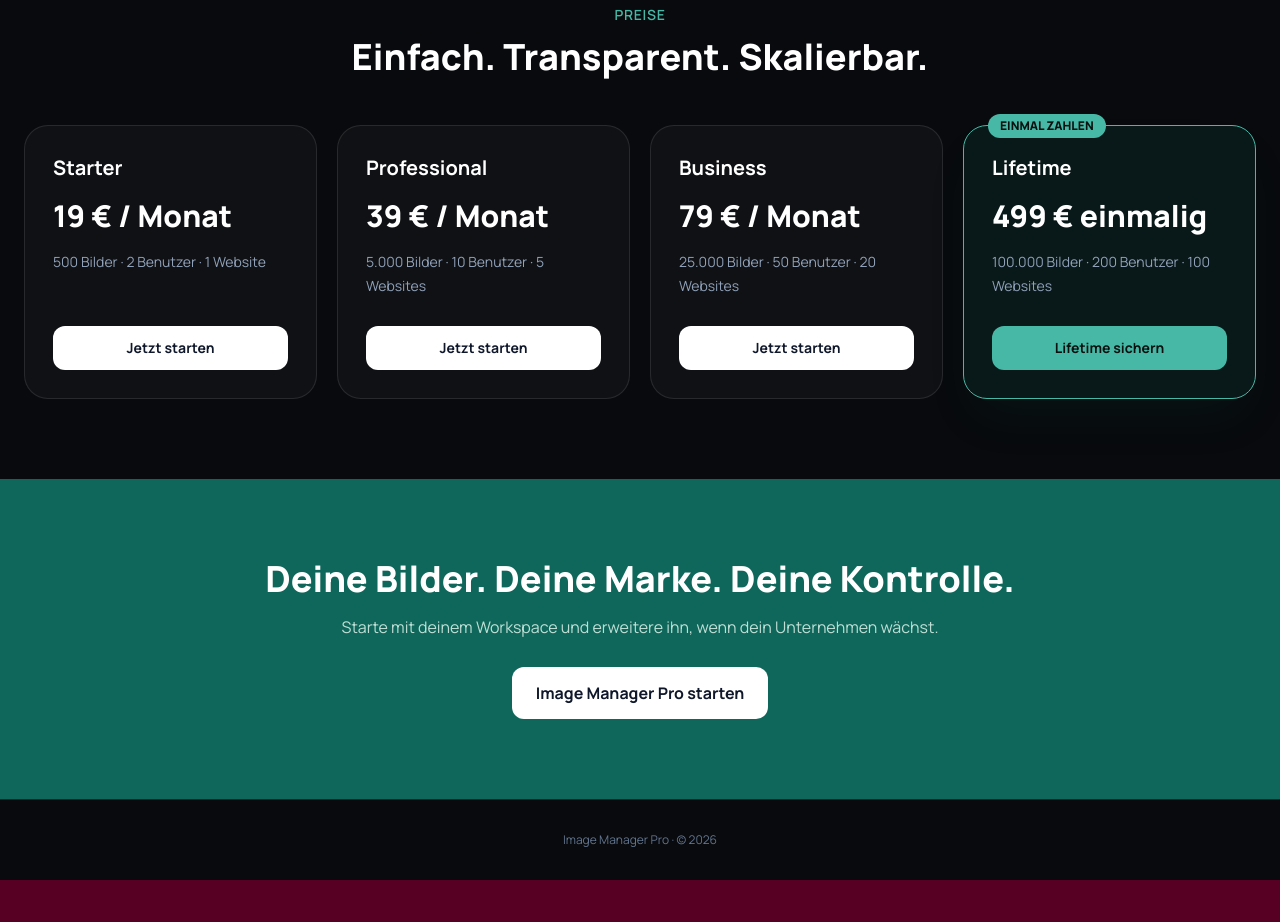
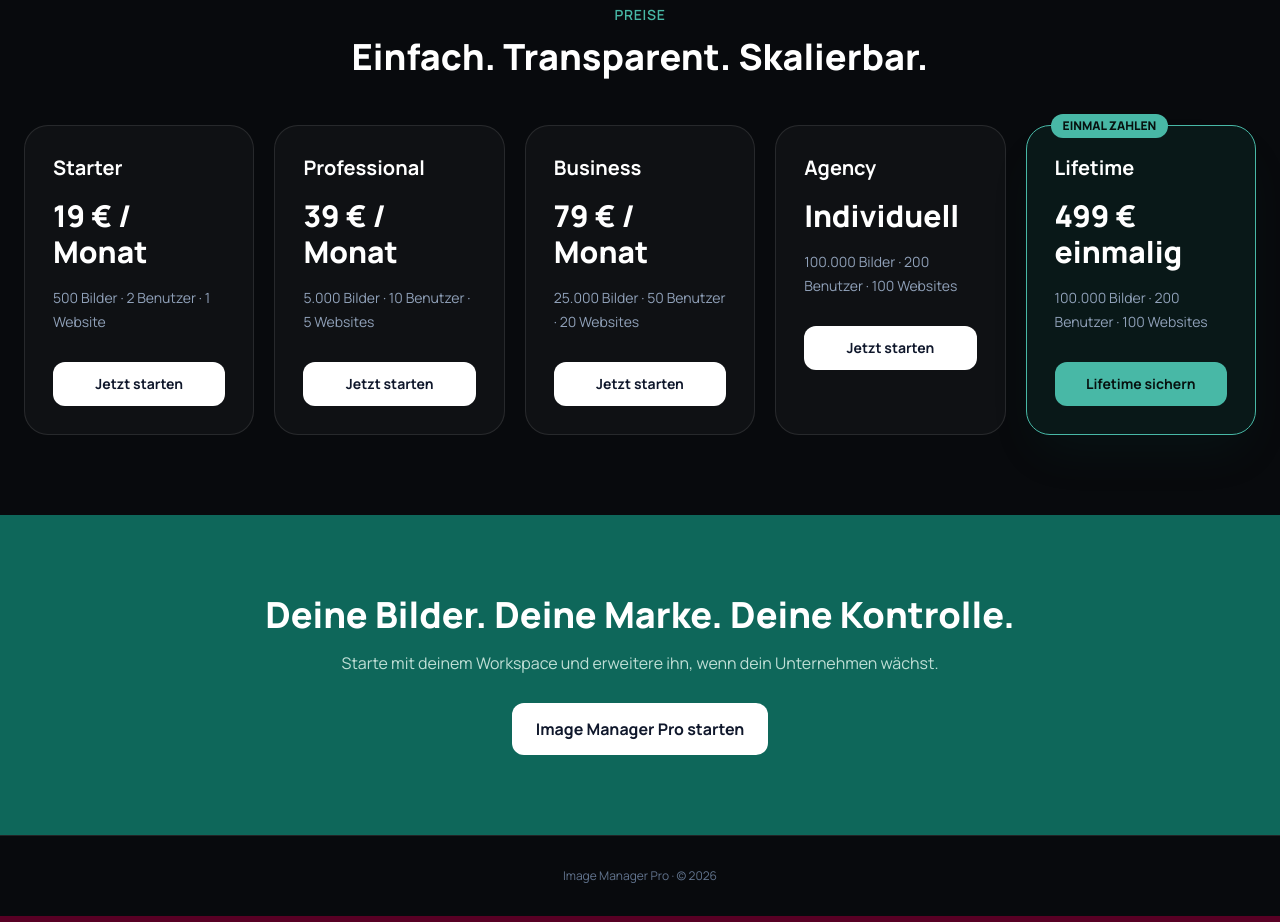
Before and after one commit to ruebecke-sudo/zb-interieur, a React (Vite) app: page /image-manager in a window 1280 px wide. Shown: the part 1240-2162 px from the top of the page. Built offline with nearby package versions, Linux system fonts and the light colour scheme; no server answers.

Commit message:
Complete public pricing with Agency tier

```diff
--- a/src/pages/ImageManagerLandingPage.tsx
+++ b/src/pages/ImageManagerLandingPage.tsx
@@ -14,11 +14,12 @@ export function ImageManagerLandingPage(){
       </section>
       <section className="border-y border-white/10 bg-white/[0.02]"><div className="mx-auto grid max-w-7xl gap-4 px-6 py-12 sm:grid-cols-2 lg:grid-cols-4">{features.map((f)=><div key={f} className="rounded-2xl border border-white/10 bg-white/[0.03] p-5"><div className="mb-3 text-[#48b8a6]">✓</div><div className="font-semibold">{f}</div></div>)}</div></section>
       <section id="preise" className="mx-auto max-w-7xl px-6 py-20"><div className="text-center"><div className="text-sm font-semibold uppercase tracking-wider text-[#48b8a6]">Preise</div><h2 className="mt-3 text-4xl font-black">Einfach. Transparent. Skalierbar.</h2></div>
-        <div className="mt-12 grid gap-5 md:grid-cols-2 xl:grid-cols-4">
+        <div className="mt-12 grid gap-5 md:grid-cols-2 xl:grid-cols-5">
           {[
             ['Starter','19 € / Monat','500 Bilder · 2 Benutzer · 1 Website'],
             ['Professional','39 € / Monat','5.000 Bilder · 10 Benutzer · 5 Websites'],
             ['Business','79 € / Monat','25.000 Bilder · 50 Benutzer · 20 Websites'],
+            ['Agency','Individuell','100.000 Bilder · 200 Benutzer · 100 Websites'],
             ['Lifetime','499 € einmalig','100.000 Bilder · 200 Benutzer · 100 Websites']
           ].map(([name,price,desc])=><div key={name} className={`relative rounded-3xl border p-7 ${name==='Lifetime'?'border-[#48b8a6] bg-[#0E675A]/15 shadow-2xl shadow-[#0E675A]/10':'border-white/10 bg-white/[0.03]'}`}>{name==='Lifetime'&&<div className="absolute -top-3 left-6 rounded-full bg-[#48b8a6] px-3 py-1 text-xs font-black uppercase text-[#07110f]">Einmal zahlen</div>}<h3 className="text-xl font-bold">{name}</h3><div className="mt-4 text-3xl font-black">{price}</div><p className="mt-4 min-h-12 text-sm leading-6 text-slate-400">{desc}</p><Link to="/image-manager/login" className={`mt-7 block rounded-xl px-4 py-3 text-center text-sm font-bold ${name==='Lifetime'?'bg-[#48b8a6] text-[#07110f]':'bg-white text-slate-900'}`}>{name==='Lifetime'?'Lifetime sichern':'Jetzt starten'}</Link></div>)}
         </div>
```
